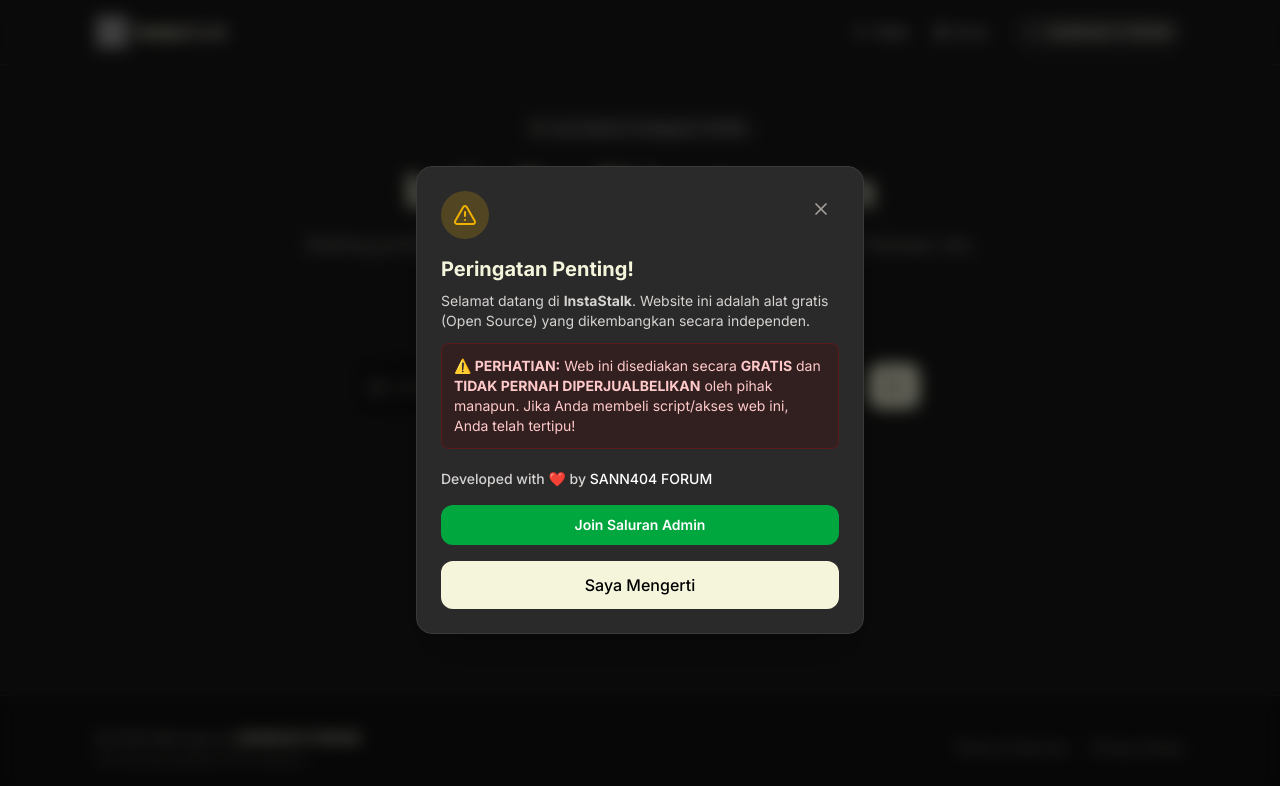
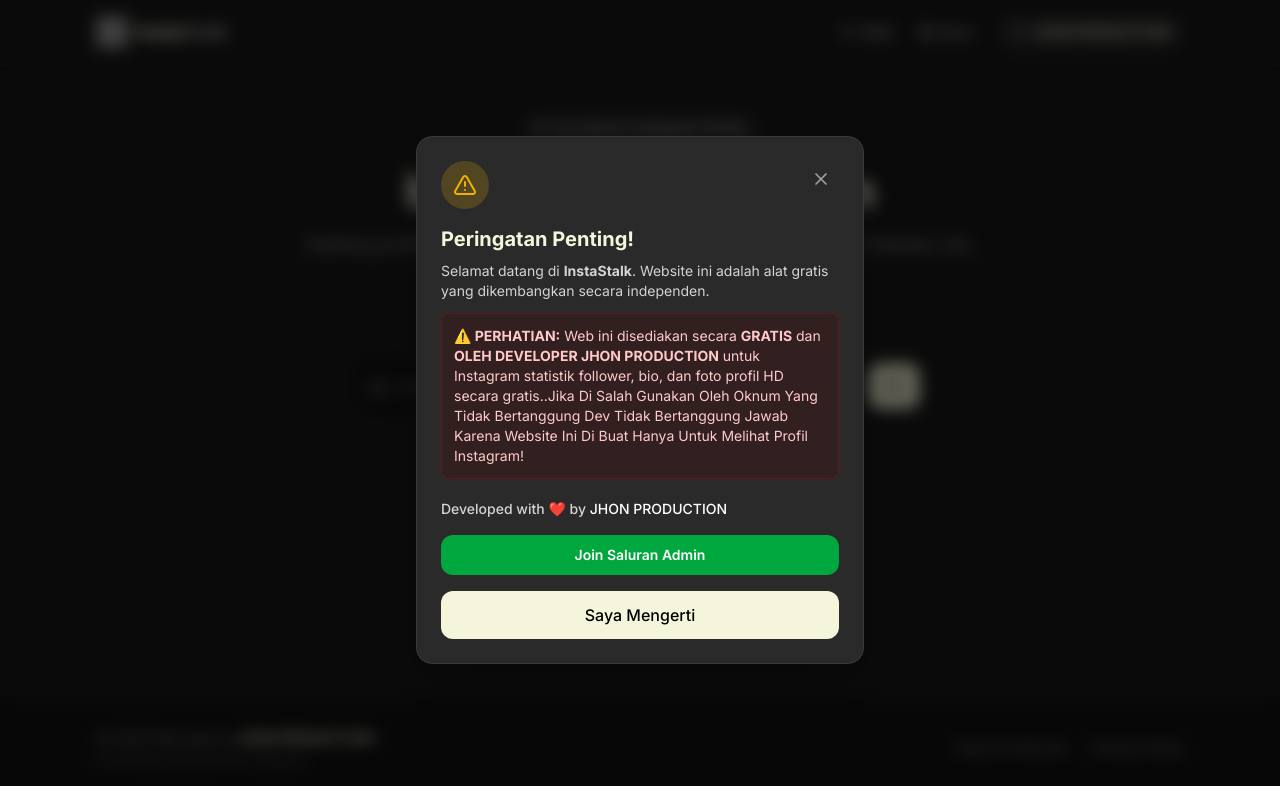
Before and after one commit to CusJhon/Instragram-stalking-jhon, a Next.js app: page / in a window 1280 px wide. Shown: the top 786 px of the page. Built offline with nearby package versions, Linux system fonts and the light colour scheme; grey boxes are pictures that could not be loaded.

Commit message:
Add files via upload

```diff
--- a/components/Footer.tsx
+++ b/components/Footer.tsx
@@ -7,7 +7,7 @@
         <div className="flex flex-col items-center justify-between md:flex-row">
           <div className="mb-4 md:mb-0">
             <p className="text-sm text-stone-400">
-              © {currentYear} Web App by <span className="font-bold text-[#F5F5DC]">SANN404 FORUM</span>
+              © {currentYear} Web App by <span className="font-bold text-[#F5F5DC]">JHON PRODUCTION</span>
             </p>
             <p className="mt-1 text-xs text-stone-500">
               Not officially affiliated with Instagram.
--- a/components/FreePopup.tsx
+++ b/components/FreePopup.tsx
@@ -49,16 +49,16 @@
               <h3 className="mb-2 text-xl font-bold">Peringatan Penting!</h3>
               <div className="space-y-3 text-sm text-stone-300">
                 <p>
-                  Selamat datang di <strong>InstaStalk</strong>. Website ini adalah alat gratis (Open Source) yang dikembangkan secara independen.
+                  Selamat datang di <strong>InstaStalk</strong>. Website ini adalah alat gratis yang dikembangkan secara independen.
                 </p>
                 <div className="p-3 border rounded-lg bg-red-950/30 border-red-900/50 text-red-200">
-                  <strong>⚠️ PERHATIAN:</strong> Web ini disediakan secara <strong>GRATIS</strong> dan <strong>TIDAK PERNAH DIPERJUALBELIKAN</strong> oleh pihak manapun. Jika Anda membeli script/akses web ini, Anda telah tertipu!
+                  <strong>⚠️ PERHATIAN:</strong> Web ini disediakan secara <strong>GRATIS</strong> dan <strong>OLEH DEVELOPER JHON PRODUCTION</strong> untuk Instagram statistik follower, bio, dan foto profil HD secara gratis..Jika Di Salah Gunakan Oleh Oknum Yang Tidak Bertanggung Dev Tidak Bertanggung Jawab Karena Website Ini Di Buat Hanya Untuk Melihat Profil Instagram!
                 </div>
                 <p className="pt-2 font-medium">
-                  Developed with ❤️ by <span className="text-white">SANN404 FORUM</span>
+                  Developed with ❤️ by <span className="text-white">JHON PRODUCTION</span>
                 </p>
                 <a
-                  href="https://whatsapp.com/channel/0029Vb6ukqnHQbS4mKP0j80L"
+                  href="https://whatsapp.com/channel/0029VaLiUSS5q08hPj5mcH0m"
                   target="_blank"
                   rel="noopener noreferrer"
                   className="flex items-center justify-center w-full py-2.5 mt-4 font-semibold text-white transition-colors bg-green-600 rounded-xl hover:bg-green-700"
--- a/components/Navbar.tsx
+++ b/components/Navbar.tsx
@@ -35,7 +35,7 @@
             </Link>
             <div className="hidden sm:flex items-center gap-1.5 text-sm font-semibold px-3 py-1.5 rounded-full bg-[#2A2A2A] text-[#F5F5DC] border border-[#3A3A3A]">
               <Code2 className="w-4 h-4 text-stone-400" />
-              <span>SANN404 FORUM</span>
+              <span>JHON PRODUCTION</span>
             </div>
           </div>
         </div>
```
